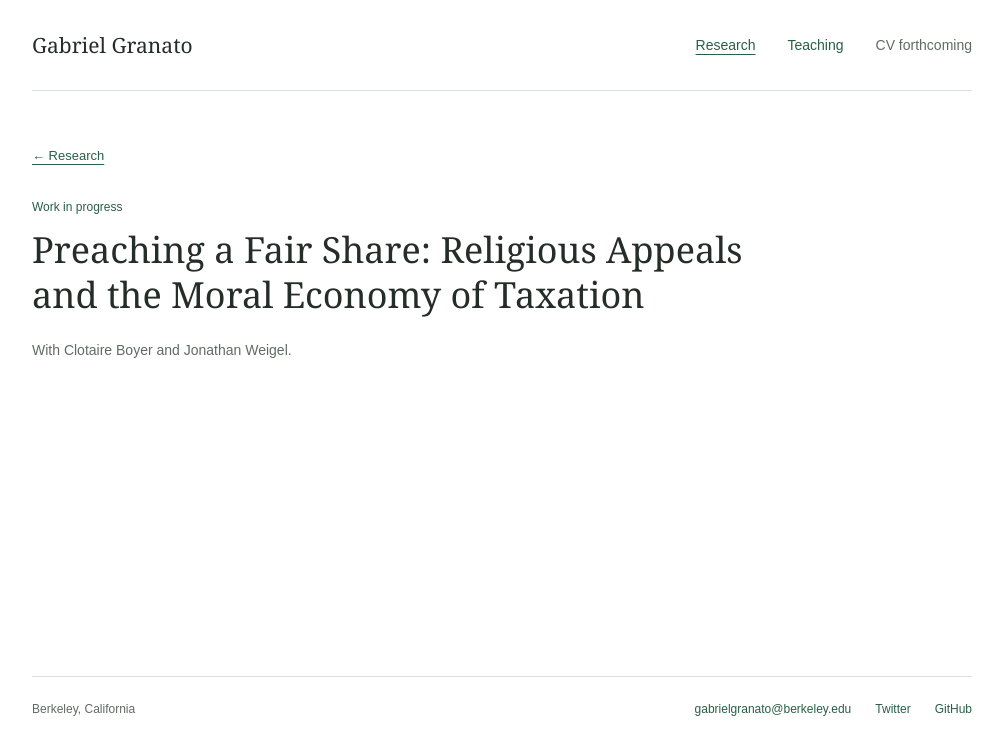
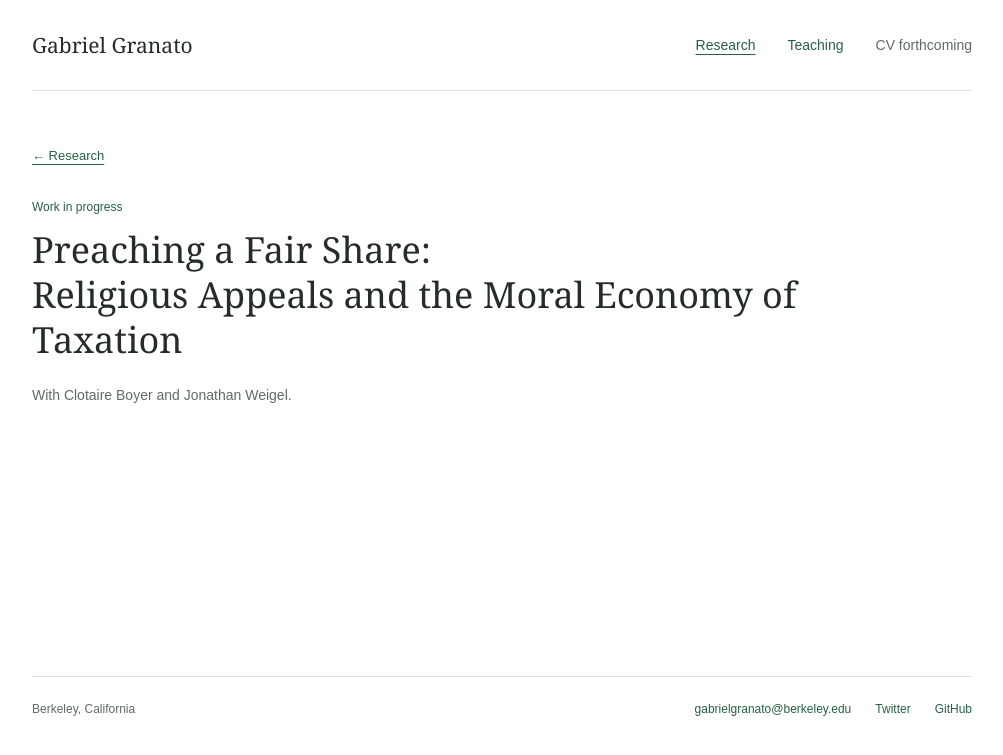
Before and after one commit to gabrielgranato/gabrielgranato.github.io, a Jekyll site: the page built from _research/preaching-a-fair-share.md, in a window 1280 px wide. Shown: the top 755 px of the page, without its empty margins (138-1141 px from the left). Built offline with Jekyll 4.4.1, drawn with Linux system fonts in a browser that asks for light colours.

Commit message:
Display paper subtitles on separate lines

```diff
--- a/_includes/classic-research.html
+++ b/_includes/classic-research.html
@@ -3,7 +3,7 @@
   {% for paper in papers %}
     <article class="paper">
       <p class="eyebrow">{{ paper.status }}</p>
-      <h3><a href="{{ paper.url | relative_url }}">{{ paper.title }}</a></h3>
+      <h3><a href="{{ paper.url | relative_url }}">{{ paper.short_title | default: paper.title }}{% if paper.subtitle %}<br><span class="paper-subtitle">{{ paper.subtitle }}</span>{% endif %}</a></h3>
       <div class="coauthors">{{ paper.excerpt | markdownify }}</div>
       {% include classic-funding.html paper=paper %}
       <div class="paper-actions">
--- a/_layouts/classic-entry.html
+++ b/_layouts/classic-entry.html
@@ -4,7 +4,7 @@ layout: classic
 <article class="entry">
   <a class="back-link" href="{{ page.collection | prepend: '/' | append: '/' | relative_url }}">&larr; {{ page.collection | capitalize }}</a>
   {% if page.status %}<p class="eyebrow">{{ page.status }}</p>{% endif %}
-  <h1>{{ page.title }}</h1>
+  <h1>{{ page.short_title | default: page.title }}{% if page.subtitle %}<br><span class="paper-subtitle">{{ page.subtitle }}</span>{% endif %}</h1>
   {% if page.collection == 'research' %}
     <div class="coauthors">{{ page.excerpt | markdownify }}</div>
     {% include classic-funding.html paper=page %}
```
Also changed, not shown: _research/2024-03-01-religious-leaders-ethnic-divides.md (+2 -0 lines), _research/2025-03-01-legal-antecedents-fiscal-capacity.md (+2 -0 lines), _research/preaching-a-fair-share.md (+2 -0 lines).
